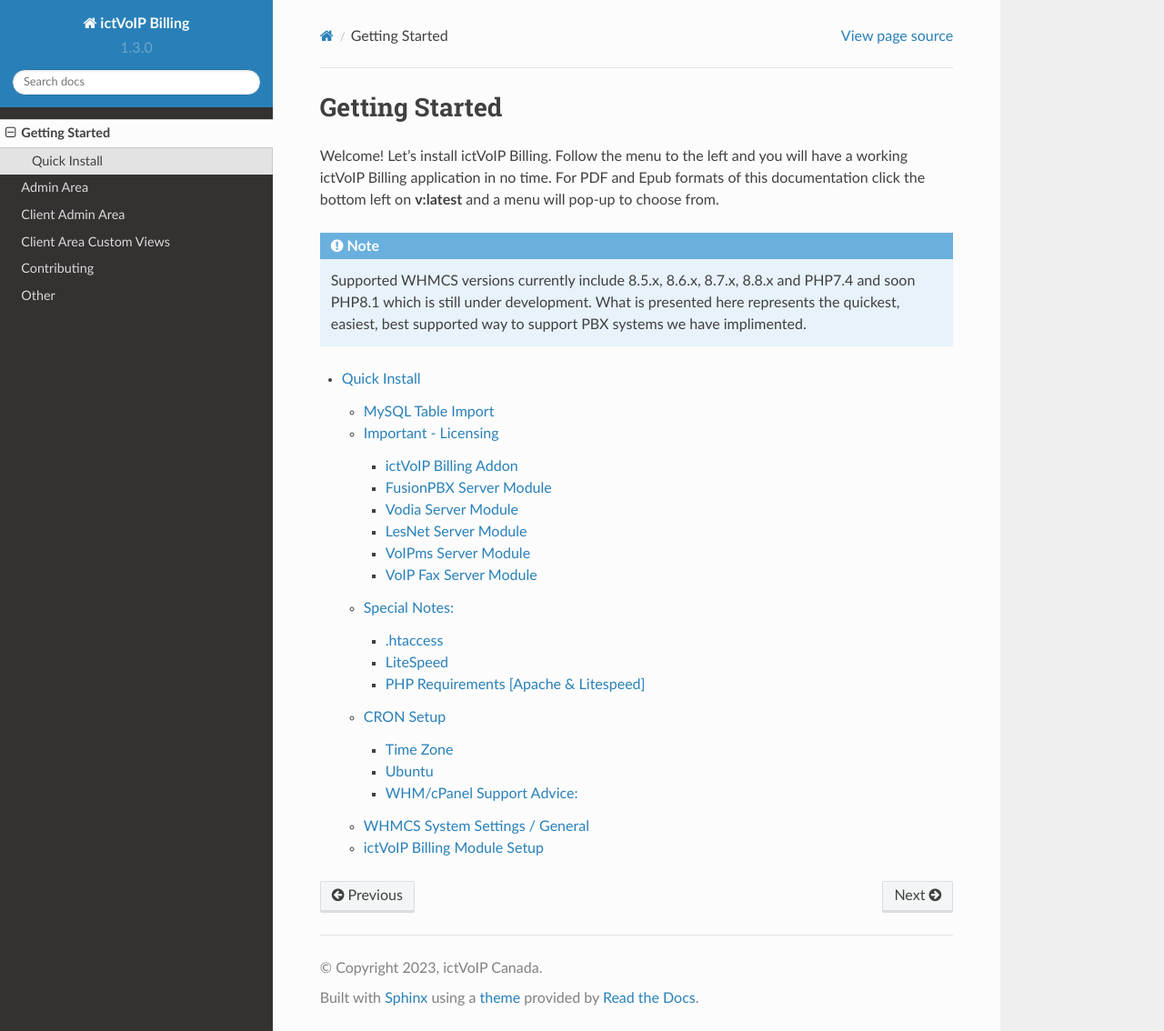
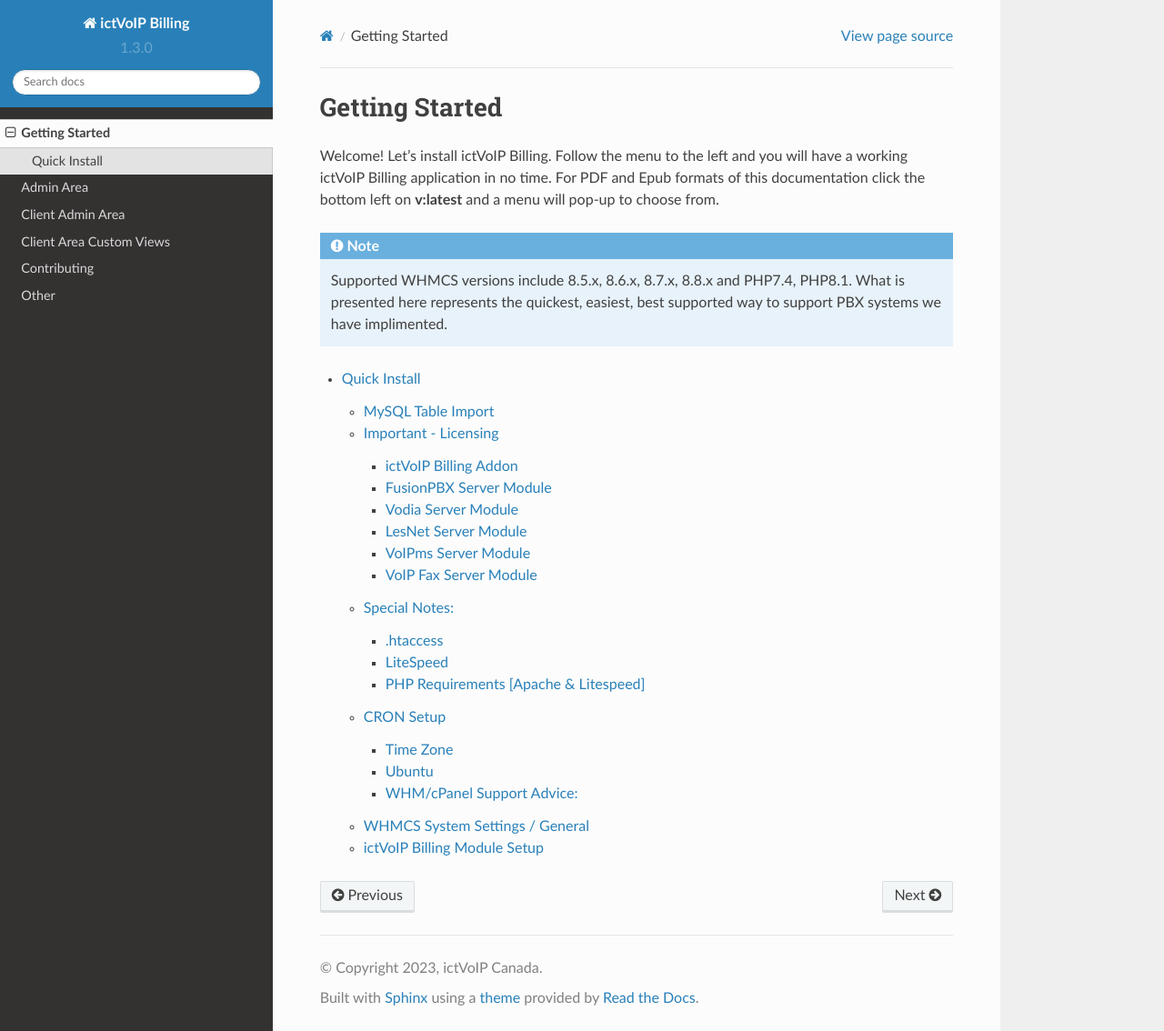
Before and after one commit to ictvoip/ictvoip-docs, a Sphinx documentation site: the page built from docs/source/getting_started.rst, in a window 1280 px wide and 1134 px high. Shown: the whole window at 91% size. Built offline with Sphinx 7.4.7 and the Read the Docs theme 2.0.0, drawn with Linux system fonts in a browser that asks for light colours; pages that are not in the unit, such as notebooks, are missing from menus.

Commit message:
Update getting_started.rst

```diff
--- a/docs/source/getting_started.rst
+++ b/docs/source/getting_started.rst
@@ -7,7 +7,7 @@ Follow the menu to the left and you will have a working ictVoIP Billing applicat
 
 .. note::
 
-  Supported WHMCS versions currently include 8.5.x, 8.6.x, 8.7.x, 8.8.x and PHP7.4 and soon PHP8.1 which is still under development.
+  Supported WHMCS versions include 8.5.x, 8.6.x, 8.7.x, 8.8.x and PHP7.4, PHP8.1.
   What is presented here represents the quickest, easiest, best supported way to support PBX systems we have implimented.
 
 
```
